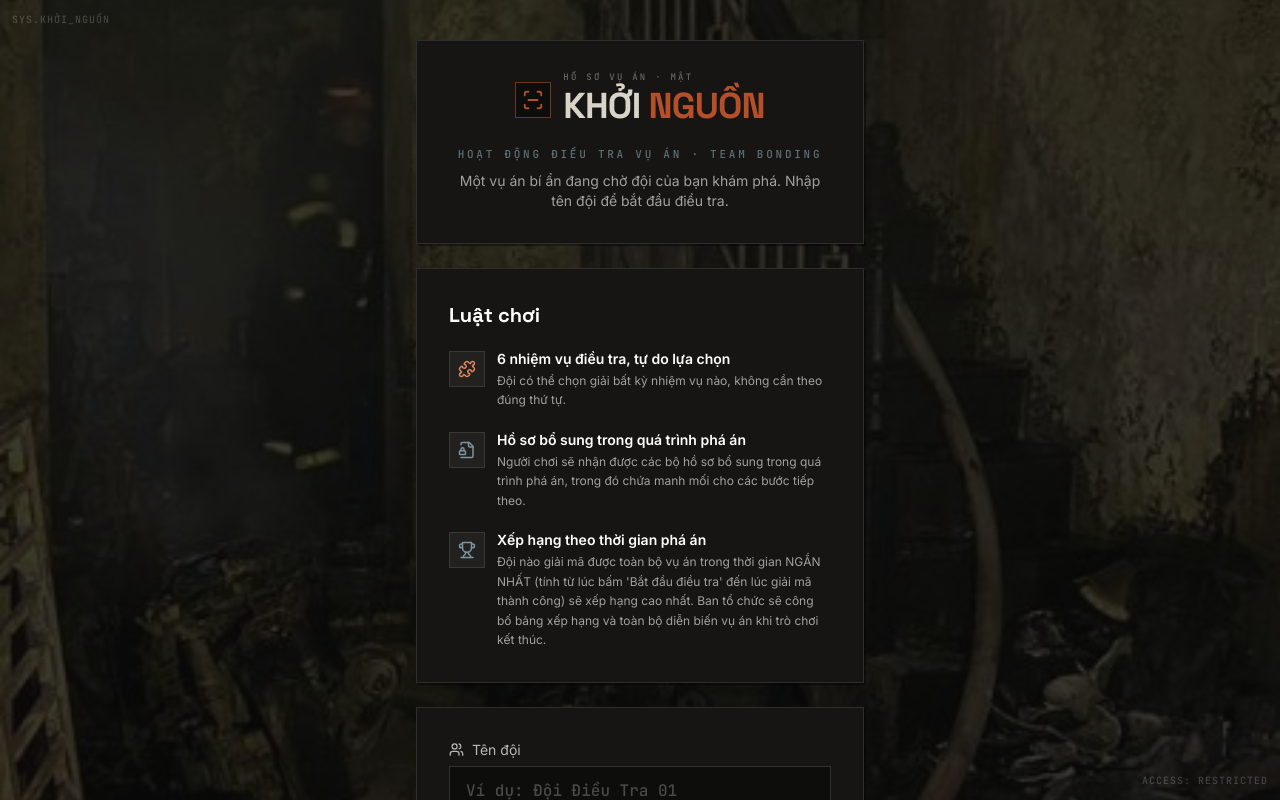
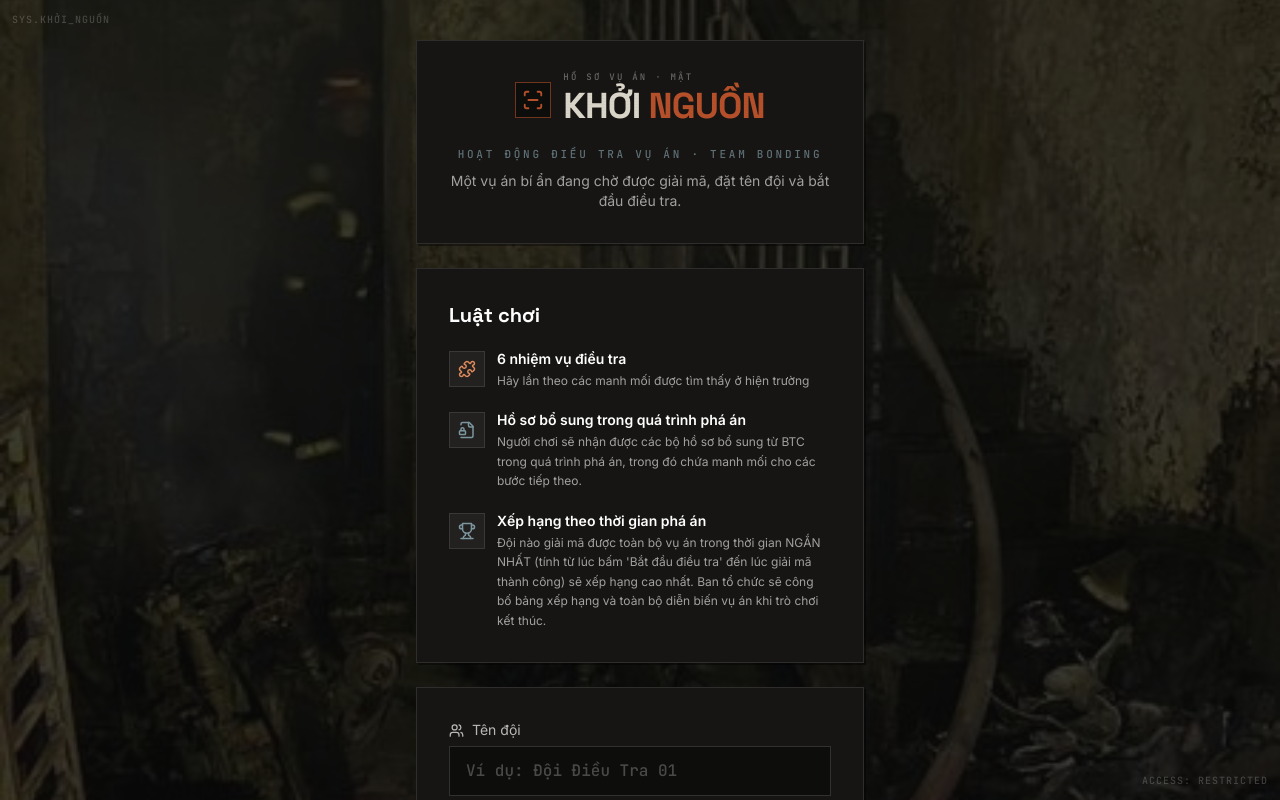
Before and after one commit to lamtuyen0610/Bonding-Simon, a React (Vite) app in the folder frontend/: page /join in a window 1280 px wide. Shown: the top 800 px of the page. Built offline with nearby package versions, Linux system fonts and the light colour scheme.

Commit message:
Update JoinPage.tsx

```diff
--- a/frontend/src/pages/player/JoinPage.tsx
+++ b/frontend/src/pages/player/JoinPage.tsx
@@ -48,7 +48,7 @@ export default function JoinPage() {
             </div>
             <p className="text-center eyebrow mb-2">Hoạt động điều tra vụ án · Team bonding</p>
             <p className="text-center text-white/60 text-sm">
-              Một vụ án bí ẩn đang chờ đội của bạn khám phá. Nhập tên đội để bắt đầu điều tra.
+              Một vụ án bí ẩn đang chờ được giải mã, đặt tên đội và bắt đầu điều tra.
             </p>
           </div>
 
@@ -57,13 +57,13 @@ export default function JoinPage() {
             <div className="space-y-5">
               <Rule
                 icon={<Puzzle size={18} className="text-purple-soft" />}
-                title="6 nhiệm vụ điều tra, tự do lựa chọn"
-                desc="Đội có thể chọn giải bất kỳ nhiệm vụ nào, không cần theo đúng thứ tự."
+                title="6 nhiệm vụ điều tra"
+                desc="Hãy lần theo các manh mối được tìm thấy ở hiện trường"
               />
               <Rule
                 icon={<FileLock2 size={18} className="text-turquoise" />}
                 title="Hồ sơ bổ sung trong quá trình phá án"
-                desc="Người chơi sẽ nhận được các bộ hồ sơ bổ sung trong quá trình phá án, trong đó chứa manh mối cho các bước tiếp theo."
+                desc="Người chơi sẽ nhận được các bộ hồ sơ bổ sung từ BTC trong quá trình phá án, trong đó chứa manh mối cho các bước tiếp theo."
               />
               <Rule
                 icon={<Trophy size={18} className="text-turquoise" />}
```
